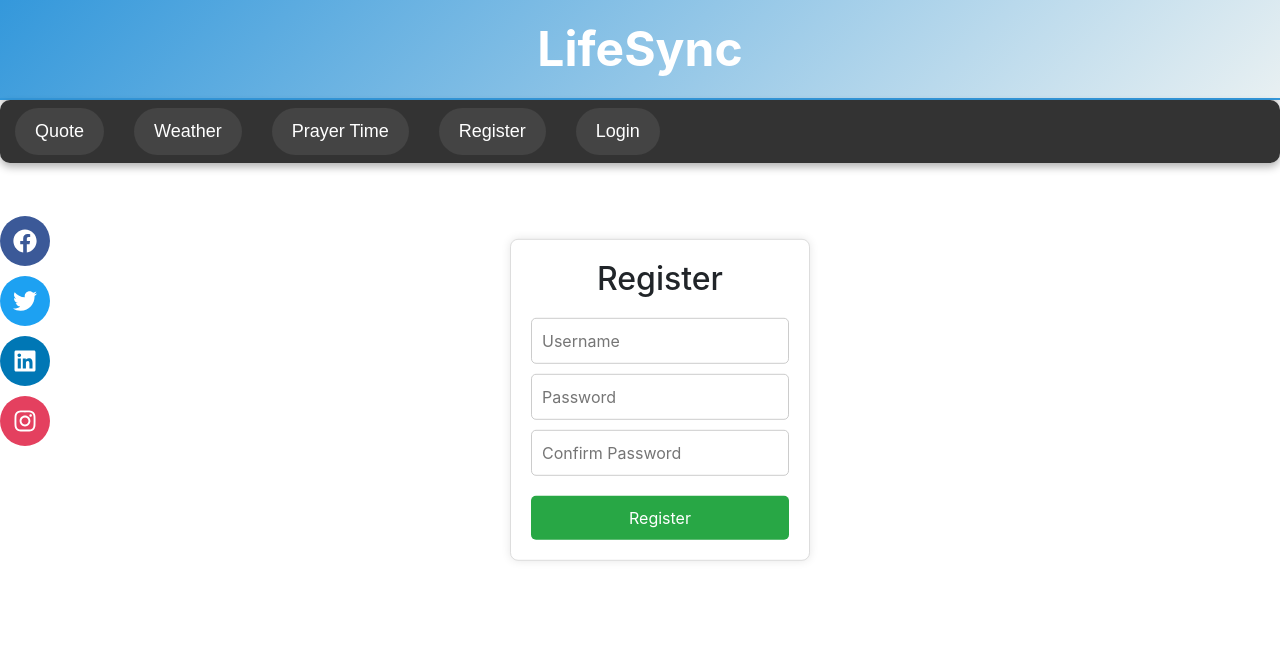
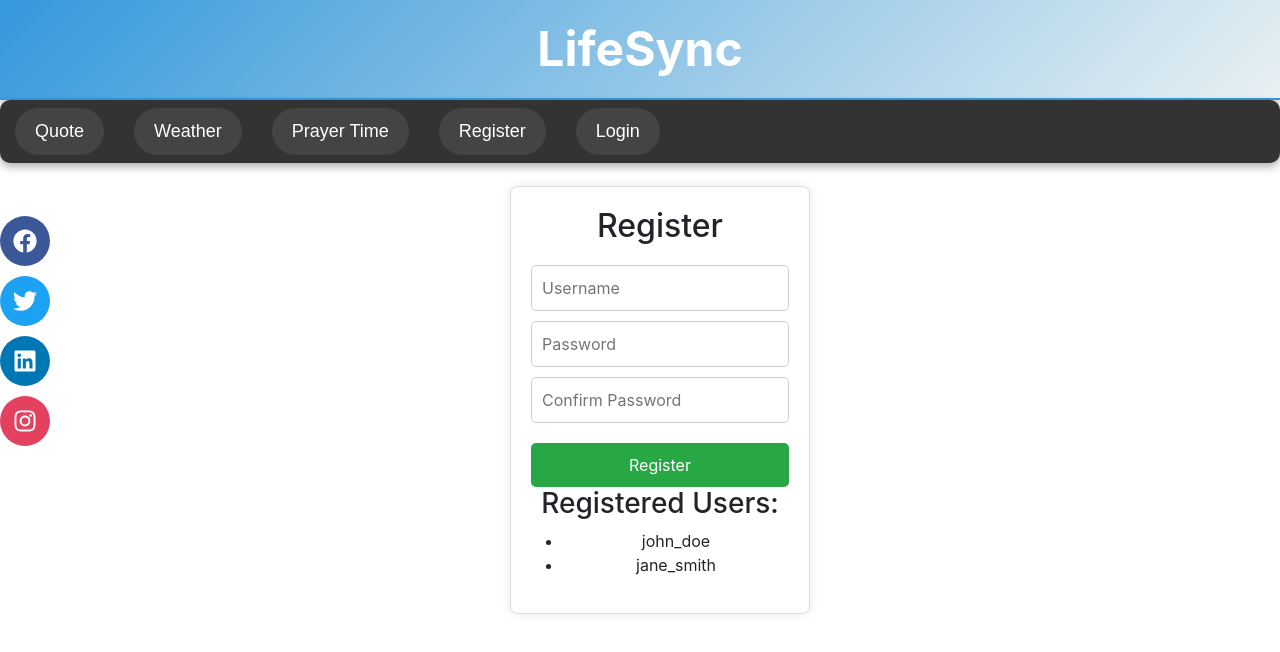
Before and after one commit to ehmaddd/track_urself, a React (Create React App) app: page /register in a window 1280 px wide. Shown: the top 652 px of the page. Built offline with nearby package versions, Linux system fonts and the light colour scheme.

Commit message:
Change Register module

```diff
--- a/src/Register.js
+++ b/src/Register.js
@@ -1,13 +1,25 @@
-import React, { useState } from 'react';
-import axios from 'axios';
+import React, { useState, useEffect } from 'react';
 
 function Register() {
+  // Pre-filled users to mimic database records
+  const prefilledUsers = [
+    { username: 'john_doe', password: 'password123' },
+    { username: 'jane_smith', password: 'password456' },
+  ];
+
+  // State to hold users (starting with pre-filled users)
+  const [users, setUsers] = useState(prefilledUsers);
   const [username, setUsername] = useState('');
   const [password, setPassword] = useState('');
   const [confirmPassword, setConfirmPassword] = useState('');
   const [error, setError] = useState('');
 
-  const handleSubmit = async (e) => {
+  // Reset users to the pre-filled data on refresh (mimic clearing the data)
+  useEffect(() => {
+    setUsers(prefilledUsers); // Only pre-filled data will persist on refresh
+  }, []);
+
+  const handleSubmit = (e) => {
     e.preventDefault();
 
     // Check if passwords match
@@ -16,26 +28,23 @@ function Register() {
       return;
     }
 
-    try {
-      await axios.post('http://localhost:5000/register', {
-        username,
-        password,
-      });
-      alert('Registration successful!');
-      setUsername('');
-      setPassword('');
-      setConfirmPassword('');
-      setError('');
-    } catch (err) {
-      console.error(err);
-      alert('Registration failed!');
-    }
+    // Add the new user to the local state
+    const newUser = { username, password };
+    setUsers([...users, newUser]);
+
+    alert('Registration successful!');
+    // Clear the form fields and reset error
+    setUsername('');
+    setPassword('');
+    setConfirmPassword('');
+    setError('');
   };
 
   return (
     <div className="form-container">
       <h2>Register</h2>
       {error && <p className="error">{error}</p>}
+
       <form onSubmit={handleSubmit}>
         <input
           type="text"
@@ -60,6 +69,13 @@ function Register() {
         />
         <button type="submit">Register</button>
       </form>
+
+      <h3>Registered Users:</h3>
+      <ul>
+        {users.map((user, index) => (
+          <li key={index}>{user.username}</li>
+        ))}
+      </ul>
     </div>
   );
 }
```
